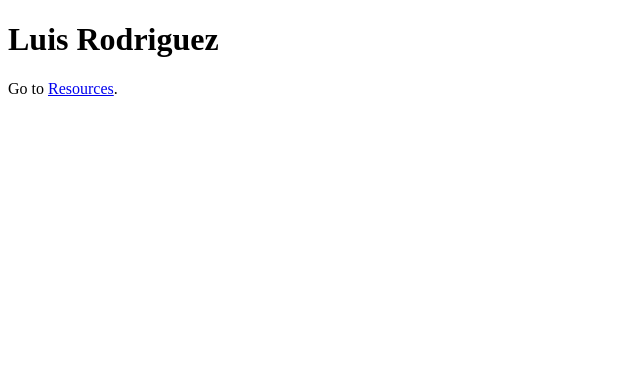
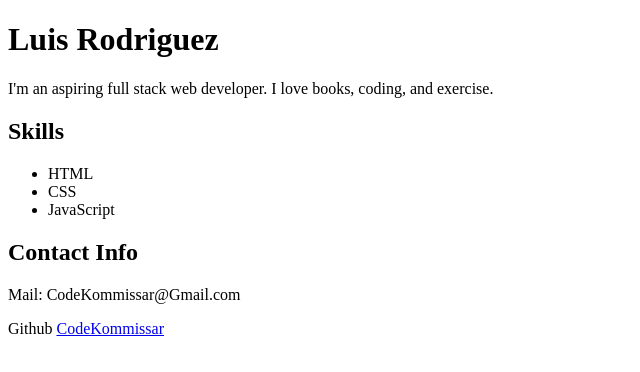
Before and after one commit to CodeKommissar/CodeKommissar.github.io, a plain HTML site: page index.html in a window 1280 px wide. Shown: the whole page, without its empty margins (0-640 px from the left). Drawn offline with Linux system fonts and the light colour scheme.

Commit message:
Update index.html

```diff
--- a/index.html
+++ b/index.html
@@ -1,10 +1,22 @@
 <!DOCTYPE html>
 <html>
 <head>
-	<title>Luis Rodriguez</title>
+	<title>About Me</title>
+	<link rel="stylesheet" type="text/css" href="main.css">
 </head>
 <body>
-	<h1>Luis Rodriguez</h1>
-	<p>Go to <a href="resources.html">Resources</a>.</p>
+<div>
+  <h1>Luis Rodriguez</h1>
+  <p>I'm an aspiring full stack web developer. I love books, coding, and exercise.</p>
+  <h2>Skills</h2>
+  <ul>
+    <li>HTML</li>
+    <li>CSS</li>
+    <li>JavaScript</li>
+  </ul>
+  <h2>Contact Info</h2>
+  <p>Mail: CodeKommissar@Gmail.com</p>
+  <p>Github <a href="https://github.com/CodeKommissar">CodeKommissar</a></p>
+</div>
 </body>
 </html>
```
